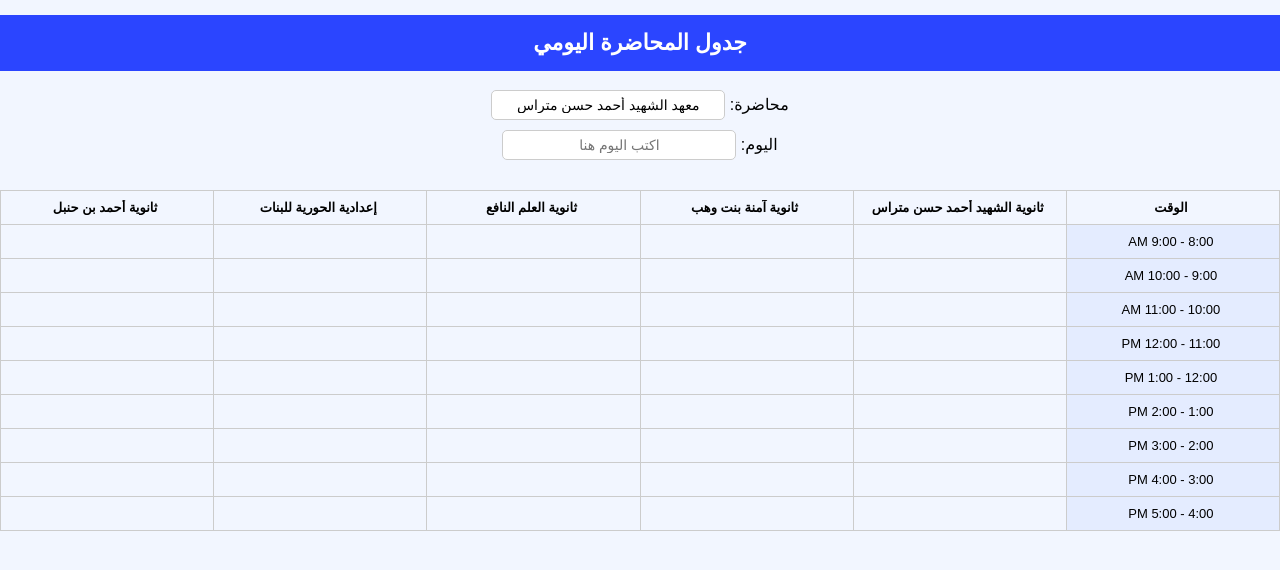
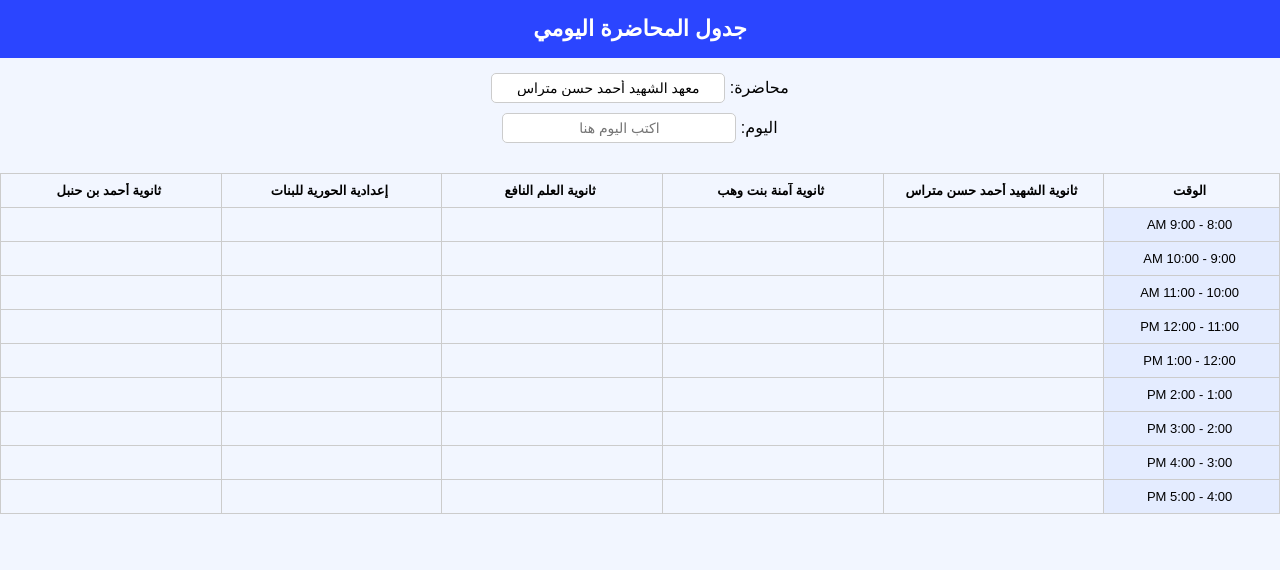
Before and after one commit to fgghff/HUDAQURAN-, a plain HTML site: page index.html in a window 1280 px wide. Drawn offline with Linux system fonts and the light colour scheme.

Commit message:
Update index.html

```diff
--- a/index.html
+++ b/index.html
@@ -2,7 +2,7 @@
 <html lang="ar" dir="rtl">
 <head>
   <meta charset="UTF-8">
-  <title>جدول المحاضرة اليومي</title>
+  <title>جدول المحاضرة</title>
   <style>
     body {
       font-family: 'Arial', sans-serif;
@@ -11,12 +11,21 @@
       padding: 0;
     }
 
-    h1 {
+    .header {
       background-color: #2b45ff;
       color: white;
       text-align: center;
       padding: 15px 0;
+    }
+
+    .header input {
+      background: transparent;
+      border: none;
+      color: white;
       font-size: 22px;
+      font-weight: bold;
+      text-align: center;
+      width: 90%;
     }
 
     .top-controls {
@@ -62,7 +71,7 @@
     th {
       white-space: normal;
       word-wrap: break-word;
-      max-width: 120px;
+      max-width: 140px;
     }
 
     th input {
@@ -85,6 +94,7 @@
     .time-col {
       background-color: #e4ecff;
       font-weight: bold;
+      max-width: 100px;
     }
 
     @media (max-width: 600px) {
@@ -101,7 +111,9 @@
 </head>
 <body>
 
-  <h1>جدول المحاضرة اليومي</h1>
+  <div class="header">
+    <input type="text" value="جدول المحاضرة اليومي">
+  </div>
 
   <div class="top-controls">
     <label>
@@ -141,4 +153,4 @@
   </div>
 
 </body>
-  </html>
+                                                                                                                                          </html>
```
